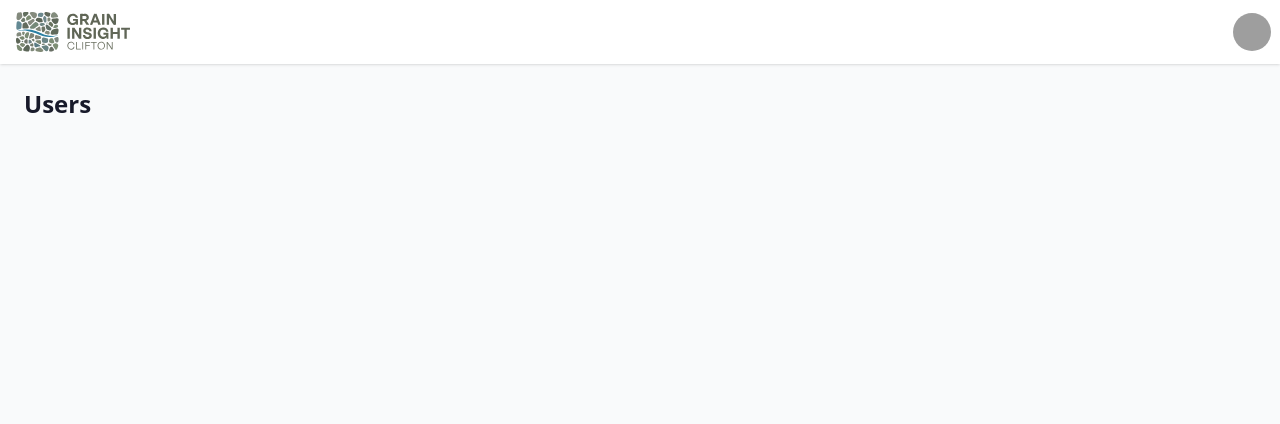
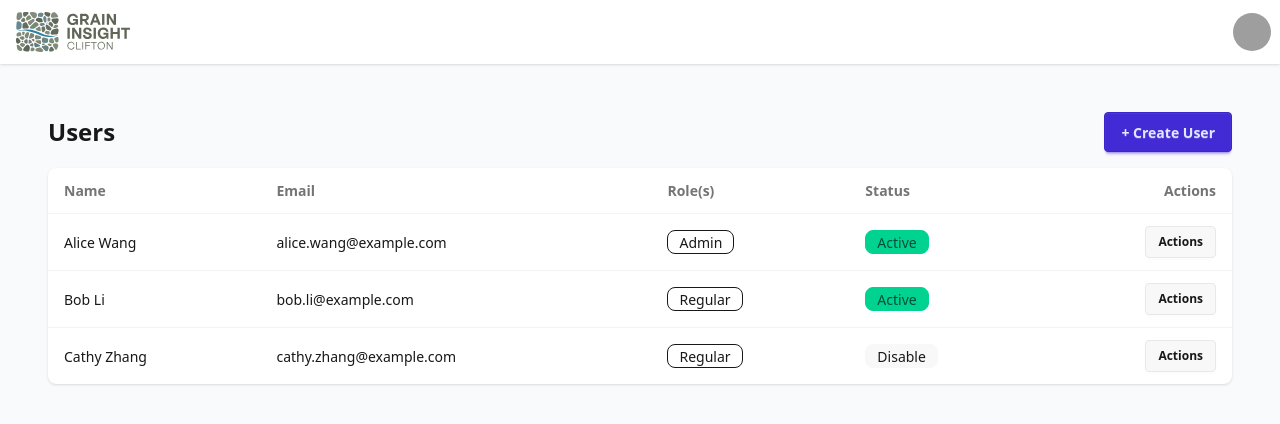
Before and after one commit to Nina0917/Grain-Insight-Clifton, a React app in the folder frontend/: page /users in a window 1280 px wide. Shown: the top 424 px of the page. Built offline with nearby package versions, Linux system fonts and the light colour scheme; grey boxes are pictures that could not be loaded; the HTML template or start-up script is replaced by a standard one.

Commit message:
frontend only UI prototype with mock data

```diff
--- /dev/null
+++ b/frontend/src/components/UserModal.tsx
@@ -0,0 +1,168 @@
+// useEffect to auto fill
+// useState to store the content to transfer
+import { useEffect, useState } from "react";
+
+// UserItem contrains the attributes of database table "users"
+export type UserItem = {
+  id: number;
+  first_name: string;
+  last_name: string;
+  email: string;
+  status_id: 1 | 0; /* 1: active, 0: disable */
+  role_id: 1 | 2; /* 1: admin, 2: regular */
+  created_at: string;
+  updated_at: string;
+};
+
+
+type Props = {
+  open: boolean;
+  mode: "edit" | "create";
+  user: UserItem | null;
+  onClose: () => void;
+  onSave: (user: UserItem) => void;
+};
+
+export default function UserModal({ open, mode, user, onClose, onSave }: Props) {
+  const [firstName, setFirstName] = useState("");
+  const [lastName, setLastName] = useState("");
+  const [email, setEmail] = useState("");
+  const [roleId, setRoleId] = useState<UserItem["role_id"]>(2);
+  const [statusId, setStatusId] = useState<UserItem["status_id"]>(1);
+
+  // autofill with original values when mode == edit
+  useEffect(() => {
+    if (!open) return;
+
+    if (mode === "create") {
+      setFirstName("");
+      setLastName("");
+      setEmail("");
+      setRoleId(2);
+      setStatusId(1);
+      return;
+    }
+
+    if (user) {
+      setFirstName(user.first_name ?? "");
+      setLastName(user.last_name ?? "");
+      setEmail(user.email ?? "");
+      setRoleId(user.role_id);
+      setStatusId(user.status_id);
+    }
+  }, [open, mode, user]);
+
+  if (!open) return null;
+
+  // to save all info of user
+  function handleSave() {
+    const now = new Date().toISOString();
+    const newUser: UserItem = {
+      id: user?.id ?? Date.now(), // mock id if new
+      first_name: firstName.trim(),
+      last_name: lastName.trim(),
+      email: email.trim(),
+
+      role_id: roleId,
+      status_id: statusId,
+
+      // when create：create = update = now；edit: only update updated_at
+      created_at: mode === "create" ? now : (user?.created_at ?? now),
+      updated_at: now,
+    };
+    onSave(newUser);
+  }
+// modal layout
+  return (
+    <div className="modal modal-open">
+      <div className="modal-box">
+        <div className="flex items-start justify-between">
+          <h3 className="font-bold text-lg">
+            {mode === "create" ? "Create User" : "Edit User"}
+          </h3>
+          <button className="btn btn-sm btn-ghost" onClick={onClose}>
+            ✕
+          </button>
+        </div>
+
+        <div className="mt-4 space-y-3">
+          <div className="grid grid-cols-2 gap-3">
+            <div>
+              <label className="label">
+                <span className="label-text">First Name</span>
+              </label>
+              <input
+                className="input input-bordered w-full"
+                value={firstName}
+                onChange={(e) => setFirstName(e.target.value)}
+                placeholder="e.g. Mike"
+              />
+            </div>
+            <div>
+              <label className="label">
+                <span className="label-text">Last Name</span>
+              </label>
+              <input
+                className="input input-bordered w-full"
+                value={lastName}
+                onChange={(e) => setLastName(e.target.value)}
+                placeholder="e.g. Smith"
+              />
+            </div>
+          </div>
+          <div>
+            <label className="label">
+              <span className="label-text">Email</span>
+            </label>
+            <input
+              className="input input-bordered w-full"
+              type="email"
+              value={email}
+              onChange={(e) => setEmail(e.target.value)}
+              placeholder="e.g. nina@example.com"
+            />
+          </div>
+
+          <div className="grid grid-cols-2 gap-3">
+            <div>
+              <label className="label">
+                <span className="label-text">Role</span>
+              </label>
+              <select
+                className="select select-bordered w-full"
+                value={roleId}
+                onChange={(e) => setRoleId(Number(e.target.value) as UserItem["role_id"])}
+              >
+                <option value={1}>Admin</option>
+                <option value={2}>Regular</option>
+              </select>
+            </div>
+
+            <div>
+              <label className="label">
+                <span className="label-text">Status</span>
+              </label>
+              <select
+                className="select select-bordered w-full"
+                value={statusId}
+                onChange={(e) => setStatusId(Number(e.target.value) as UserItem["status_id"])}
+              >
+                <option value={1}>Active</option>
+                <option value={0}>Disabled</option>
+              </select>
+            </div>
+          </div>
+        </div>
+
+        <div className="modal-action">
+          <button className="btn" onClick={onClose}>
+            Cancel
+          </button>
+          <button className="btn btn-primary" onClick={handleSave}>
+            Save
+          </button>
+        </div>
+      </div>
+    </div>
+  );
+}
--- a/frontend/src/index.css
+++ b/frontend/src/index.css
@@ -1,4 +1,5 @@
 @import "tailwindcss";
 @plugin "daisyui" {
-  themes: corporate --default;
+  /* themes: corporate --default; */
+  themes: light --default, dark --prefersfark, cupcake;
 }
--- a/frontend/src/pages/Users.tsx
+++ b/frontend/src/pages/Users.tsx
@@ -1,7 +1,159 @@
+// export default function Users() {
+//   return (
+//     <div>
+//       <h1 className="text-2xl font-bold mb-4">Users</h1>
+//     </div>
+//   );
+// }
+
+import { useState } from "react";
+import UserModal, { UserItem } from "../components/UserModal";
+import "../index.css"
+
+// mock data for testing
+const MOCK_USERS_SIMPLE: UserItem[] = [
+  { id: 1, first_name: "Nina", last_name: "Ma", email: "nina@example.com", role_id: 1, status_id: 1, created_at:"2025", updated_at: "2025"},
+  { id: 2, first_name: "Jia", last_name: "Tong", email: "jia@example.com", role_id: 2, status_id: 0, created_at:"2026", updated_at: "2025"},
+  { id: 3, first_name: "Run", last_name: "Lin", email: "run@example.com", role_id: 2, status_id: 0, created_at:"2024", updated_at: "2028"},
+];
+const MOCK_USERS: UserItem[] = [
+  {
+    id: 1,
+    first_name: "Alice",
+    last_name: "Wang",
+    email: "alice.wang@example.com",
+    status_id: 1, // 1 = active
+    role_id: 1,   // 1 = admin
+    created_at: "2024-01-10 09:15:00",
+    updated_at: "2024-01-10 09:15:00",
+  },
+  {
+    id: 2,
+    first_name: "Bob",
+    last_name: "Li",
+    email: "bob.li@example.com",
+    status_id: 1, // active
+    role_id: 2,   // user
+    created_at: "2024-02-03 14:30:00",
+    updated_at: "2024-02-05 10:12:00",
+  },
+  {
+    id: 3,
+    first_name: "Cathy",
+    last_name: "Zhang",
+    email: "cathy.zhang@example.com",
+    status_id: 0, // disabled
+    role_id: 2,   // user
+    created_at: "2024-03-01 08:45:00",
+    updated_at: "2024-03-20 16:20:00",
+  },
+];
+
+
 export default function Users() {
+  // use mock data at # 0
+  const [users, setUsers] = useState<UserItem[]>(MOCK_USERS);
+
+  const [open, setOpen] = useState(false);
+  const [mode, setMode] = useState<"edit" | "create">("edit");
+  const [selected, setSelected] = useState<UserItem | null>(null);
+
+  function openCreate() {
+    setMode("create");
+    setSelected(null);
+    setOpen(true);
+  }
+
+  function openEdit(user: UserItem) {
+    setMode("edit");
+    setSelected(user);
+    setOpen(true);
+  }
+
+  function handleSave(newUser: UserItem) {
+    // edit frontend mock data first
+    if (mode === "create") {
+      setUsers([newUser, ...users]);
+    } else {
+      setUsers(users.map((u) => (u.id === newUser.id ? newUser : u)));
+    }
+    setOpen(false);
+  }
+
+  // users page layout
   return (
-    <div>
-      <h1 className="text-2xl font-bold mb-4">Users</h1>
+    <div className="p-6">
+      <div className="flex items-center justify-between mb-4">
+        <h1 className="text-2xl font-bold">Users</h1>
+        <button className="btn btn-primary" onClick={openCreate}>
+          + Create User
+        </button>
+      </div>
+
+      <div className="overflow-x-auto bg-base-100 rounded-lg shadow">
+        <table className="table">
+          <thead>
+            <tr>
+              {/* this the application for the select all checkbox */}
+              {/*<th>
+                <label className="inline-flex items-center gap-2">
+                  <input
+                    type="checkbox"
+                    className="checkbox"
+                    checked={isAllSelected}
+                    onChange={toggleAll}
+                  />
+                  <span>All</span>
+                </label>
+              </th>*/}
+              <th>Name</th>
+              <th>Email</th>
+              <th>Role(s)</th>
+              <th>Status</th>
+              <th className="text-right">Actions</th>
+            </tr>
+          </thead>
+
+          <tbody>
+            {users.map((u) => (
+              <tr key={u.id}>
+                {/* this the application for the select all checkbox */}
+                {/* <td>
+                  <input
+                    type="checkbox"
+                    className="checkbox"
+                    checked={selectedIds.has(u.id)}
+                    onChange={() => toggleOne(u.id)}
+                  />
+                  </td> */}
+                <td>{u.first_name}{" "}{u.last_name}</td>
+                <td>{u.email}</td>
+                <td>
+                  <span className="badge badge-outline">{u.role_id === 1 ? "Admin" : "Regular"}</span>
+                </td>
+                <td>
+                  <span className={`badge ${u.status_id === 1 ? "badge-success" : "badge-ghost"}`}>
+                    {u.status_id === 1 ? "Active" : "Disable"}
+                  </span>
+                </td>
+                <td className="text-right">
+                  <button className="btn btn-sm" onClick={() => openEdit(u)}>
+                    Actions
+                  </button>
+                </td>
+              </tr>
+            ))}
+          </tbody>
+        </table>
+      </div>
+
+      <UserModal
+        open={open}
+        mode={mode}
+        user={selected}
+        onClose={() => setOpen(false)}
+        onSave={handleSave}
+      />
     </div>
   );
 }
```
Also changed, not shown: 2 other files (tests, documents, lock files or other folders).
